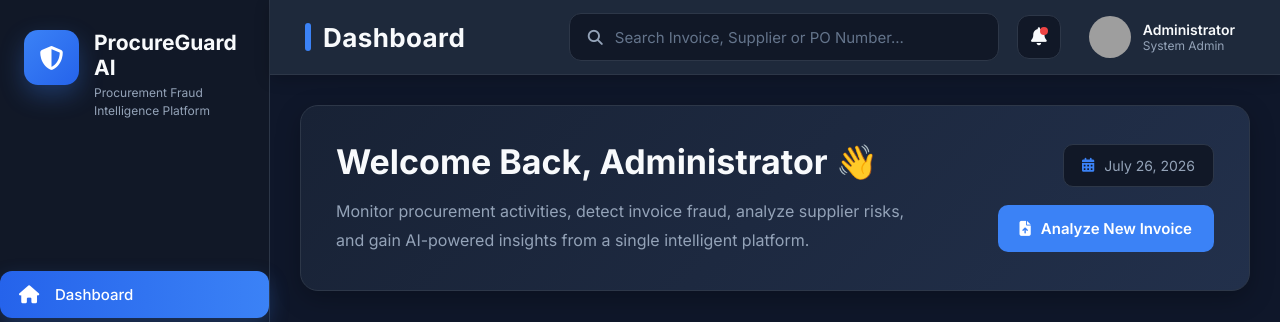
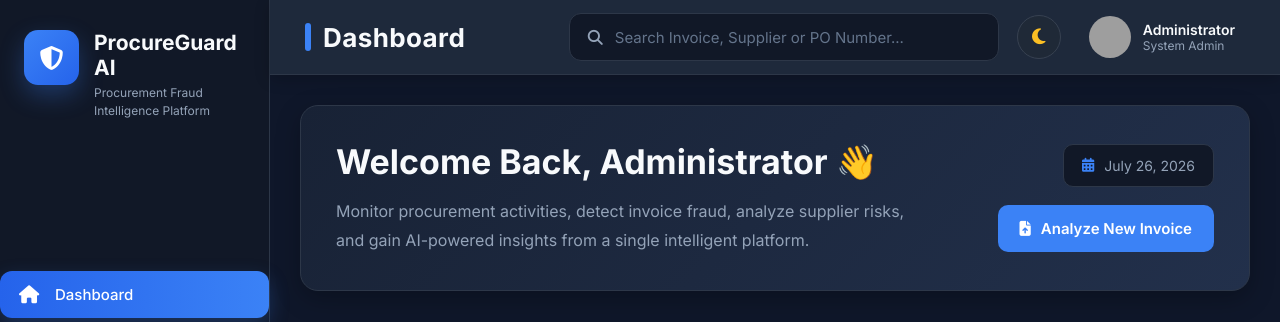
Before and after one commit to invoicefrauddetection-04/invoice_fraud_detetction_ML, a Flask app: page / in a window 1280 px wide. Shown: the top 322 px of the page. Run offline with Flask 3, Linux system fonts and the light colour scheme; some libraries are stand-ins or nearby versions; grey boxes are pictures that could not be loaded.

Commit message:
Added new changes

```diff
--- a/static/css/styles.css
+++ b/static/css/styles.css
@@ -1625,6 +1625,34 @@ tbody tr:hover{
     color: #60A5FA;
 }
 
+.theme-toggle{
+    width:44px;
+    height:44px;
+    display:flex;
+    align-items:center;
+    justify-content:center;
+    background:#1F2937;
+    border:1px solid #374151;
+    border-radius:50%;
+    cursor:pointer;
+    transition:all .3s ease;
+}
+
+.theme-toggle i{
+    font-size:18px;
+    color:#FBBF24;
+    transition:.3s;
+}
+
+.theme-toggle:hover{
+    background:#2A3647;
+    border-color:#3B82F6;
+    transform:rotate(15deg);
+}
+
+.theme-toggle:hover i{
+    color:#FFD54F;
+}
 /* =========================
         RESPONSIVE
 ========================= */
--- /dev/null
+++ b/static/js/theme.js
@@ -0,0 +1,12 @@
+const themeToggle = document.getElementById("themeToggle");
+const icon = themeToggle.querySelector("i");
+
+themeToggle.addEventListener("click", () => {
+
+    if (icon.classList.contains("fa-moon")) {
+        icon.classList.replace("fa-moon", "fa-sun");
+    } else {
+        icon.classList.replace("fa-sun", "fa-moon");
+    }
+
+});
--- a/templates/base.html
+++ b/templates/base.html
@@ -161,11 +161,9 @@
 
         </div>
 
-        <div class="notification">
-
-            <i class="fa-solid fa-bell"></i>
-
-        </div>
+<div class="theme-toggle" id="themeToggle">
+    <i class="fa-solid fa-moon"></i>
+</div>
 
         <div class="profile">
 
@@ -197,7 +195,10 @@
 
     </div>
 
+<script src="{{ url_for('static', filename='js/theme.js') }}"></script>
+
 {% block scripts %}{% endblock %}
+
 </body>
 
 </html>
```
